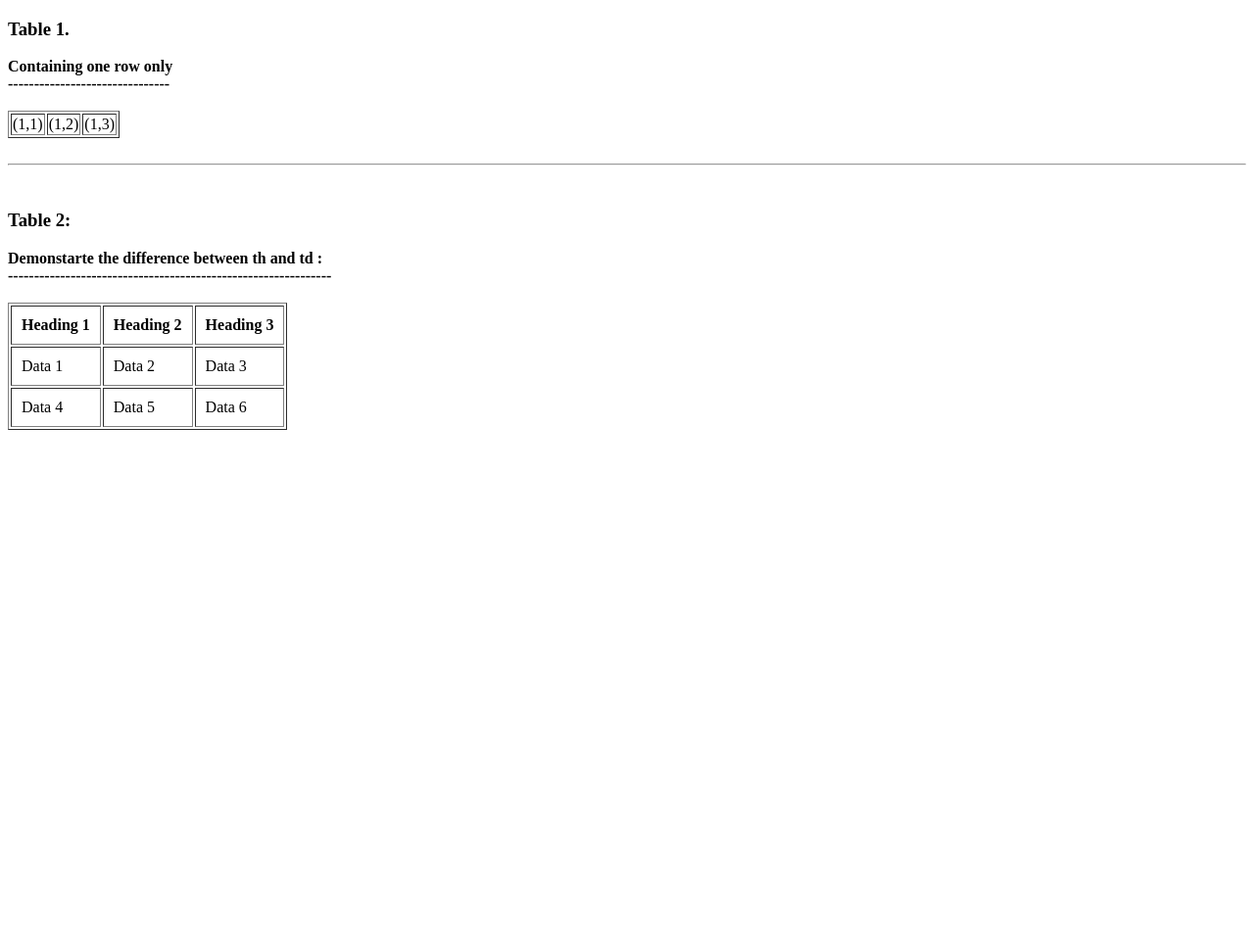
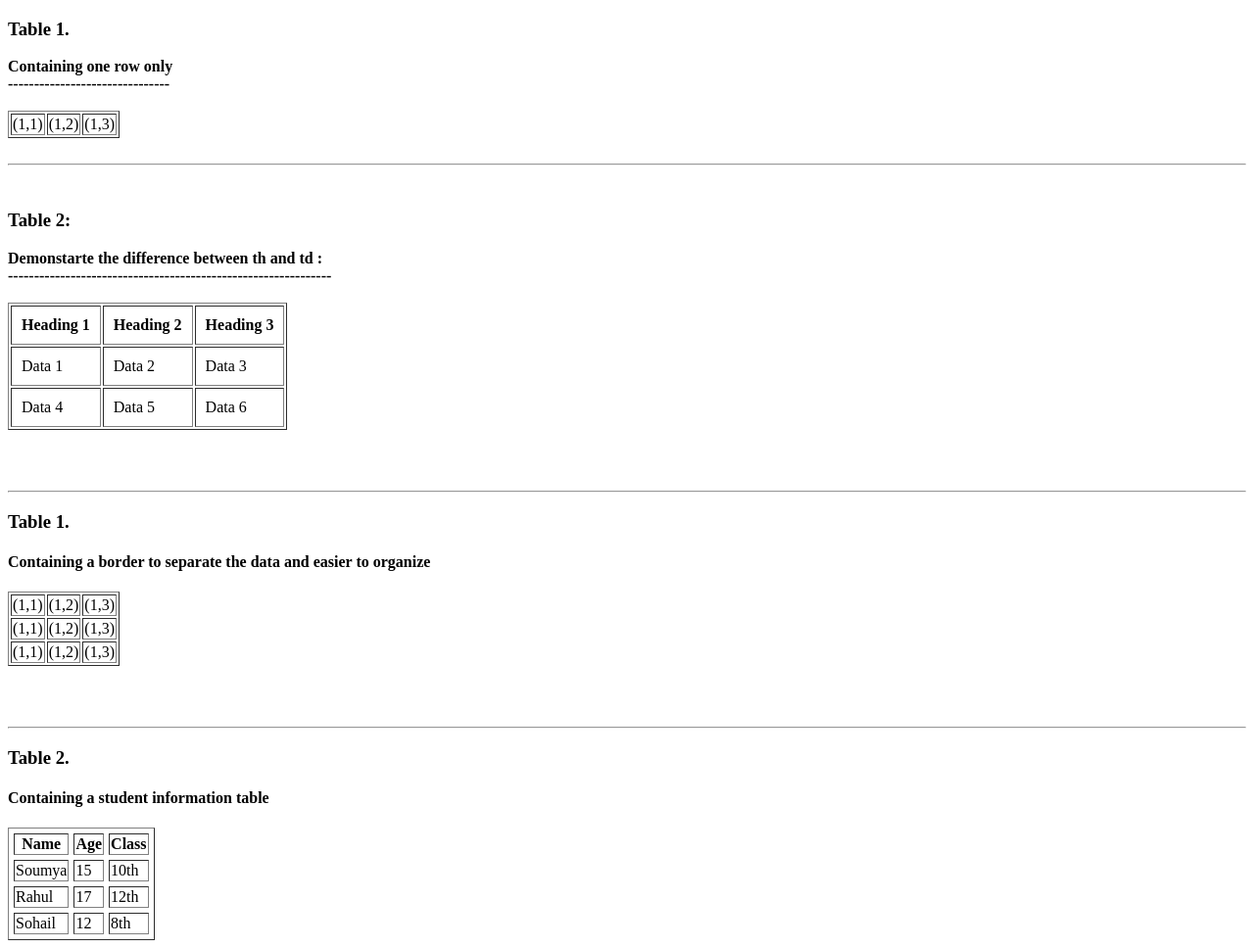
Before and after one commit to vishalkumar1900328-svg/Full-Stack, a plain HTML site: page Web_Development/RevisionSelf/HTML/assignment2.html in a window 1280 px wide. Shown: the whole page at 98% size. Before the commit the page ends 800 px from the top, so only its background shows below. Drawn offline with Linux system fonts and the light colour scheme.

Commit message:
Applying Border in table

```diff
--- a/Web_Development/RevisionSelf/HTML/assignment2.html
+++ b/Web_Development/RevisionSelf/HTML/assignment2.html
@@ -48,5 +48,59 @@
             <td>Data 6</td>
         </tr>
     </table>
+
+
+    <!-- Next Assignment -->
+
+    <br><br><br><hr>
+
+    <h3>Table 1. </h3>
+    <h4>Containing a border to separate the data and easier to organize</h4>
+
+    <table border="1" cellspadding="10">
+        <tr>
+            <td>(1,1)</td>
+            <td>(1,2)</td>
+            <td>(1,3)</td>
+        </tr>
+        <tr>
+            <td>(1,1)</td>
+            <td>(1,2)</td>
+            <td>(1,3)</td>
+        </tr>
+        <tr>
+            <td>(1,1)</td>
+            <td>(1,2)</td>
+            <td>(1,3)</td>
+        </tr>
+    </table>
+
+    <br><br><br><hr>
+    <h3>Table 2. </h3>
+    <h4>Containing a student information table</h4>
+
+    <table border="1" cellspadding="10" cellspacing="5">
+        <tr>
+            <th>Name</th>
+            <th>Age</th>
+            <th>Class</th>
+        </tr>
+        <tr>
+            <td>Soumya</td>
+            <td>15</td>
+            <td>10th</td>
+        </tr>
+        <tr>
+            <td>Rahul</td>
+            <td>17</td>
+            <td>12th</td>
+        </tr>
+
+        <tr>
+            <td>Sohail</td>
+            <td>12</td>
+            <td>8th</td>
+        </tr>
+    </table>
 </body>
 </html>
```
